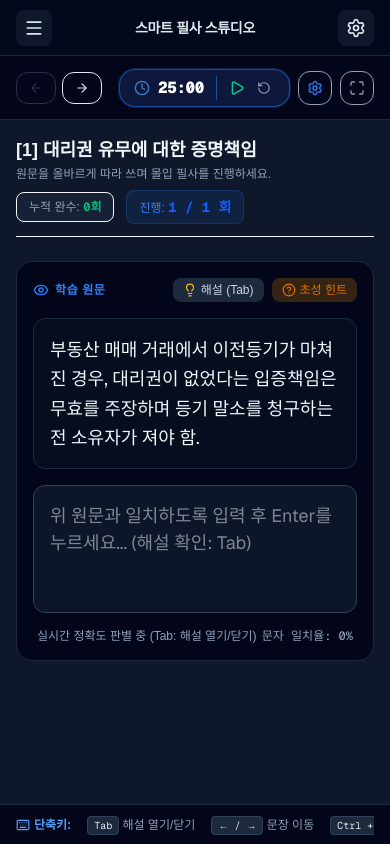
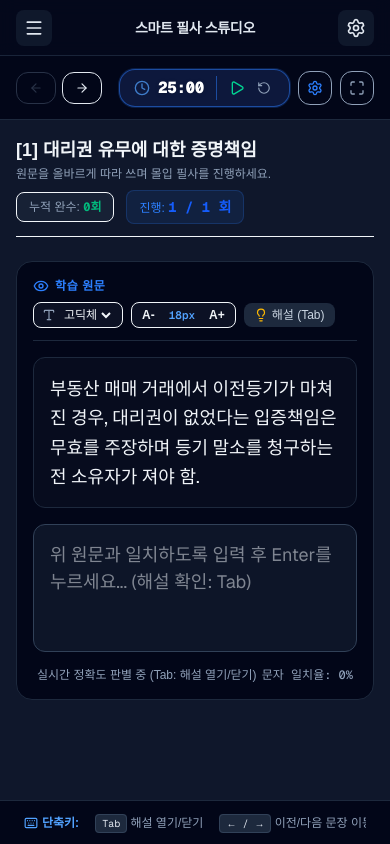
Before and after one commit to forzakr/my-transcription-app, a Next.js app: page / in a window 390 px wide. Built offline with nearby package versions, Linux system fonts and the light colour scheme.

Commit message:
Feat: 실시간 폰트/크기 툴바 탑재, 단축키 안내바 간섭 해결 및 초성힌트 제거

```diff
--- a/app/page.js
+++ b/app/page.js
@@ -4,27 +4,8 @@ import React, { useState, useEffect, useMemo, useCallback } from 'react';
 import { lawData } from '@/data/lawData';
 import {
   BookOpen, CheckCircle, Clock, Play, Pause, RotateCcw,
-  ChevronRight, ChevronDown, Settings, Menu, X, Sun, Moon, Eye, EyeOff, HelpCircle, AlertCircle, CornerDownLeft, PanelLeftClose, PanelLeft, Maximize, Minimize, Plus, Minus, Coffee, ArrowLeft, ArrowRight, Lightbulb, Keyboard, Trash2
+  ChevronRight, ChevronDown, Settings, Menu, X, Sun, Moon, Eye, AlertCircle, CornerDownLeft, PanelLeftClose, PanelLeft, Maximize, Minimize, Plus, Minus, Coffee, ArrowLeft, ArrowRight, Lightbulb, Keyboard, Trash2, Type
 } from 'lucide-react';
-
-// 한글 초성 추출 함수
-function getChosung(text) {
-  const CHOSUNG_LIST = [
-    'ㄱ', 'ㄲ', 'ㄴ', 'ㄷ', 'ㄸ', 'ㄹ', 'ㅁ',
-    'ㅂ', 'ㅃ', 'ㅅ', 'ㅆ', 'ㅇ', 'ㅈ', 'ㅉ',
-    'ㅊ', 'ㅋ', 'ㅌ', 'ㅍ', 'ㅎ'
-  ];
-  let result = '';
-  for (let i = 0; i < text.length; i++) {
-    const code = text.charCodeAt(i) - 44032;
-    if (code >= 0 && code <= 11172) {
-      result += CHOSUNG_LIST[Math.floor(code / 588)];
-    } else {
-      result += text[i];
-    }
-  }
-  return result;
-}
 
 // 한글, 영어, 숫자만 남기는 정규화 함수 (띄어쓰기/특수문자 제외)
 function sanitizeText(text) {
@@ -66,7 +47,7 @@ export default function TranscriptionApp() {
   const [isPass, setIsPass] = useState(false);
   const [showErrorAlert, setShowErrorAlert] = useState(false);
 
-  // ★ [신규] TAB 키로 언제든 여닫는 해설 패널 토글 상태
+  // TAB 키로 여닫는 해설 패널 토글 상태
   const [showExplanation, setShowExplanation] = useState(false);
 
   // UI 제어 상태
@@ -75,7 +56,7 @@ export default function TranscriptionApp() {
   const [isSettingsOpen, setIsSettingsOpen] = useState(false);
   const [isFullscreen, setIsFullscreen] = useState(false);
 
-  // 사용자 맞춤 설정 (기본값)
+  // ★ 페이지 내에서 직관적으로 수정하는 폰트 및 글자 크기
   const [theme, setTheme] = useState('dark');
   const [fontFamily, setFontFamily] = useState('font-sans');
   const [fontSizePx, setFontSizePx] = useState(18);
@@ -85,13 +66,12 @@ export default function TranscriptionApp() {
   // 학습 순서 (순차 vs 랜덤)
   const [isRandomMode, setIsRandomMode] = useState(false);
 
-  // 학습 모드 3가지: 'normal'(일반필사) | 'chosung'(초성필사) | 'blank'(빈칸암기)
+  // 학습 모드: 'normal'(일반필사) | 'blank'(빈칸암기)
   const [studyMode, setStudyMode] = useState('normal');
   const [modeTiming, setModeTiming] = useState('all');
   const [blankType, setBlankType] = useState('matchLength');
 
-  // 토글형 힌트 상태
-  const [showChosungHint, setShowChosungHint] = useState(false);
+  // 빈칸 모드용 정답 보기 토글
   const [showFullAnswer, setShowFullAnswer] = useState(false);
 
   // 뽀모도로 타이머 상태
@@ -112,9 +92,9 @@ export default function TranscriptionApp() {
     lawData.chapters.find(ch => ch.items.some(item => item.id === selectedItemId)), [selectedItemId]
   );
 
-  // 변형 모드 적용 타이밍 판별
+  // 변형 모드(빈칸) 적용 타이밍 판별
   const isSpecialModeActive = useMemo(() => {
-    if (studyMode === 'normal') return false;
+    if (studyMode !== 'blank') return false;
     if (modeTiming === 'all') return true;
     if (modeTiming === 'last') {
       return targetRepeatCount === 1 ? true : currentRepeatCount === targetRepeatCount - 1;
@@ -122,12 +102,10 @@ export default function TranscriptionApp() {
     return false;
   }, [studyMode, modeTiming, targetRepeatCount, currentRepeatCount]);
 
-  // 원문 출력 텍스트 연산
+  // 원문 출력 텍스트 연산 (빈칸 모드 지원)
   const displayedLawText = useMemo(() => {
     if (!currentItem) return '';
     if (showFullAnswer) return currentItem.law;
-
-    const effectiveChosung = showChosungHint || (isSpecialModeActive && studyMode === 'chosung');
 
     if (isSpecialModeActive) {
       const words = currentItem.law.split(' ');
@@ -148,41 +126,28 @@ export default function TranscriptionApp() {
         if (maskedIndices.has(idx)) {
           const targetLength = Math.min(word.length, 4);
           const restWord = word.slice(targetLength);
-          const maskPart = word.slice(0, targetLength);
-
-          if (effectiveChosung) {
-            return `[${getChosung(maskPart)}]` + restWord;
-          } else {
-            return (blankType === 'fixed' ? 'OO' : 'O'.repeat(targetLength)) + restWord;
-          }
+          return (blankType === 'fixed' ? 'OO' : 'O'.repeat(targetLength)) + restWord;
         }
         return word;
       }).join(' ');
     }
 
-    if (showChosungHint) {
-      return getChosung(currentItem.law);
-    }
+    return currentItem.law;
+  }, [currentItem, isSpecialModeActive, showFullAnswer, blankType]);
 
-    return currentItem.law;
-  }, [currentItem, isSpecialModeActive, studyMode, showChosungHint, showFullAnswer, blankType]);
-
-  // LocalStorage 데이터 복원 (이전 학습 상태 이어가기)
+  // LocalStorage 데이터 복원
   useEffect(() => {
     const savedProgress = localStorage.getItem('transcription_progress');
-    if (savedProgress) {
-      const parsed = JSON.parse(savedProgress);
-      setCompletedItems(parsed);
-
-      // 저장된 마지막 학습 위치 복원
-      const savedLastItem = localStorage.getItem('transcription_last_item');
-      if (savedLastItem && allItems.some(it => it.id === savedLastItem)) {
-        setSelectedItemId(savedLastItem);
-      }
-    }
+    if (savedProgress) setCompletedItems(JSON.parse(savedProgress));
 
     const savedCounts = localStorage.getItem('transcription_study_counts');
     if (savedCounts) setItemStudyCounts(JSON.parse(savedCounts));
+
+    const savedFontSize = localStorage.getItem('transcription_font_size');
+    if (savedFontSize) setFontSizePx(Number(savedFontSize));
+
+    const savedFontFamily = localStorage.getItem('transcription_font_family');
+    if (savedFontFamily) setFontFamily(savedFontFamily);
 
     const savedStudyTime = localStorage.getItem('pomo_study_time');
     if (savedStudyTime) {
@@ -193,14 +158,21 @@ export default function TranscriptionApp() {
 
     const savedRestTime = localStorage.getItem('pomo_rest_time');
     if (savedRestTime) setRestTimeSetting(Number(savedRestTime));
-  }, [allItems]);
+  }, []);
 
-  // 문장 이동 시 마지막 문장 ID 저장
-  useEffect(() => {
-    if (selectedItemId) {
-      localStorage.setItem('transcription_last_item', selectedItemId);
-    }
-  }, [selectedItemId]);
+  // 폰트 크기 및 스타일 변경 핸들러
+  const handleFontSizeChange = (delta) => {
+    setFontSizePx((prev) => {
+      const next = Math.max(12, Math.min(32, prev + delta));
+      localStorage.setItem('transcription_font_size', next);
+      return next;
+    });
+  };
+
+  const handleFontFamilyChange = (val) => {
+    setFontFamily(val);
+    localStorage.setItem('transcription_font_family', val);
+  };
 
   // 뽀모도로 타이머
   useEffect(() => {
@@ -234,9 +206,9 @@ export default function TranscriptionApp() {
     }
   };
 
-  // ★ [1번 요구사항] 학습 진행상황 초기화 (개별 문장 횟수는 보존하고, 미완료 목록 리셋)
+  // 학습 진행상황 초기화
   const handleResetProgress = () => {
-    if (window.confirm('오늘의 학습 진행도(완료 체크)를 초기화하시겠습니까?\n(※ 개별 문장의 누적 필사 횟수는 그대로 유지됩니다.)')) {
+    if (window.confirm('오늘의 학습 진행도(완료 체크)를 초기화하시겠습니까?\n(※ 개별 문장의 누적 필사 횟수는 유지됩니다.)')) {
       setCompletedItems({});
       localStorage.removeItem('transcription_progress');
       setCurrentRepeatCount(0);
@@ -244,25 +216,18 @@ export default function TranscriptionApp() {
       setAccuracy(0);
       setIsPass(false);
       setShowExplanation(false);
-
-      // 첫 번째 문장으로 초기화 이동
-      if (allItems.length > 0) {
-        setSelectedItemId(allItems[0].id);
-      }
+      if (allItems.length > 0) setSelectedItemId(allItems[0].id);
     }
   };
 
-  // ★ [1번 요구사항] 중복 없는 랜덤 추출 & 순차 다음 문장 로직
+  // 중복 없는 랜덤 추출 & 순차 다음 문장
   const getNextItemId = useCallback(() => {
     if (isRandomMode) {
-      // 아직 완료하지 않은 문장들만 필터링 (중복 방지 큐)
       const remainingItems = allItems.filter(item => !completedItems[item.id] && item.id !== selectedItemId);
-
       if (remainingItems.length > 0) {
         const randomIndex = Math.floor(Math.random() * remainingItems.length);
         return remainingItems[randomIndex].id;
       } else {
-        // 모든 문장을 다 완료한 경우, 현재 문장을 제외한 전체 중에서 랜덤
         const otherItems = allItems.filter(item => item.id !== selectedItemId);
         if (otherItems.length === 0) return selectedItemId;
         return otherItems[Math.floor(Math.random() * otherItems.length)].id;
@@ -286,7 +251,6 @@ export default function TranscriptionApp() {
     setAccuracy(0);
     setIsPass(false);
     setShowErrorAlert(false);
-    setShowChosungHint(false);
     setShowFullAnswer(false);
     setShowExplanation(false);
     setIsSidebarOpen(false);
@@ -319,7 +283,7 @@ export default function TranscriptionApp() {
     }
   };
 
-  // 다음 문장/반복 진행
+  // 다음 단계 진행
   const proceedNextStep = useCallback(() => {
     if (!currentItem) return;
 
@@ -335,7 +299,6 @@ export default function TranscriptionApp() {
       setUserInput('');
       setAccuracy(0);
       setIsPass(false);
-      setShowChosungHint(false);
       setShowFullAnswer(false);
       setShowExplanation(false);
     } else {
@@ -352,16 +315,14 @@ export default function TranscriptionApp() {
     }
   }, [currentItem, itemStudyCounts, currentRepeatCount, targetRepeatCount, completedItems, getNextItemId, handleSelectItem]);
 
-  // ★ [3번 요구사항] Tab 키로 해설 열기/닫기 & Enter 키로 다음 진행
+  // Tab 키로 해설 열기/닫기 & Enter 키로 다음 진행
   const handleKeyDown = (e) => {
-    // 1) Tab 키 누르면 언제든지 해설 패널 토글 (기본 포커스 이동 방지)
     if (e.key === 'Tab') {
       e.preventDefault();
       setShowExplanation(prev => !prev);
       return;
     }
 
-    // 2) 통과 상태에서 Enter 누르면 바로 다음으로 이동
     if (e.key === 'Enter' && !e.shiftKey) {
       e.preventDefault();
 
@@ -376,16 +337,9 @@ export default function TranscriptionApp() {
   // 글로벌 단축키
   useEffect(() => {
     const handleGlobalKeyDown = (e) => {
-      // Tab 키 전역 토글 (입력창 밖에서도 작동)
       if (e.key === 'Tab' && document.activeElement?.tagName !== 'TEXTAREA') {
         e.preventDefault();
         setShowExplanation(prev => !prev);
-        return;
-      }
-
-      if ((e.ctrlKey || e.altKey) && e.code === 'Space') {
-        e.preventDefault();
-        setShowChosungHint(prev => !prev);
         return;
       }
 
@@ -432,9 +386,9 @@ export default function TranscriptionApp() {
         </button>
       </div>
 
-      {/* 1. 사이드바 (목차 & 진도 초기화) */}
+      {/* 1. 사이드바 */}
       {isSidebarVisible && (
-        <aside className={`fixed md:static top-14 md:top-0 bottom-0 left-0 z-30 w-80 md:w-96 border-r flex flex-col transition-all duration-300 ${bgSidebar} ${
+        <aside className={`fixed md:static top-14 md:top-0 bottom-0 left-0 z-30 w-80 md:w-96 border-r flex flex-col transition-all duration-300 shrink-0 ${bgSidebar} ${
           isSidebarOpen ? 'translate-x-0' : '-translate-x-full md:translate-x-0'
         }`}>
           <div className="p-4 border-b border-inherit hidden md:flex items-center justify-between">
@@ -523,9 +477,10 @@ export default function TranscriptionApp() {
 
       {isSidebarOpen && <div onClick={() => setIsSidebarOpen(false)} className="fixed inset-0 bg-black/50 z-20 md:hidden" />}
 
-      {/* 2. 메인 영역 */}
+      {/* 2. 메인 화면 영역 */}
       <div className="flex-1 flex flex-col h-full pt-14 md:pt-0 overflow-hidden">
 
+        {/* 상단 네비게이션 헤더 */}
         <header className={`h-16 border-b border-inherit px-4 md:px-6 flex items-center justify-between shrink-0 ${bgSidebar}`}>
           <div className="flex items-center gap-3">
             {!isSidebarVisible && (
@@ -562,9 +517,7 @@ export default function TranscriptionApp() {
             </div>
           </div>
 
-          {/* ★ [2번 요구사항] 가독성이 대폭 향상된 대형 뽀모도로 시계 & 설정 버튼 */}
           <div className="flex items-center gap-2 md:gap-3">
-
             {/* 고시인성 뽀모도로 타이머 */}
             <div className={`flex items-center gap-2 px-3.5 py-1.5 rounded-2xl border transition-all ${
               timerMode === 'study'
@@ -623,14 +576,15 @@ export default function TranscriptionApp() {
           </div>
         </header>
 
-        <main className="flex-1 overflow-y-auto p-4 md:p-8 max-w-4xl mx-auto w-full space-y-6 pb-20">
+        {/* 중앙 본문 영역 */}
+        <main className="flex-1 overflow-y-auto p-4 md:p-8 max-w-4xl mx-auto w-full space-y-6">
 
           <div className="flex flex-col sm:flex-row sm:items-center justify-between gap-2 border-b border-inherit pb-3">
             <div>
               <h2 className="text-lg md:text-xl font-bold">{currentItem?.title}</h2>
               <p className={`text-xs mt-0.5 ${textMuted}`}>
                 {isSpecialModeActive
-                  ? studyMode === 'blank' ? '★ 빈칸 암기 모드: 주요 단어를 떠올리며 원문을 완성하세요.' : '★ 초성 힌트 모드: 초성 힌트를 보며 원문을 입력하세요.'
+                  ? '★ 빈칸 암기 모드: 주요 빈칸 단어를 떠올리며 원문을 완성하세요.'
                   : '원문을 올바르게 따라 쓰며 몰입 필사를 진행하세요.'}
               </p>
             </div>
@@ -650,18 +604,55 @@ export default function TranscriptionApp() {
             </div>
           </div>
 
-          {/* 학습 원문 카드 */}
+          {/* 학습 원문 및 입력창 카드 */}
           <div className={`p-4 md:p-6 rounded-2xl border ${bgCard} space-y-4`}>
-            <div className="flex items-center justify-between">
+
+            {/* ★ [1번 요구사항] 원문 상단 인라인 서식 툴바 (폰트 선택 & 글자크기 실시간 조절) */}
+            <div className="flex flex-wrap items-center justify-between gap-2 border-b border-inherit pb-3">
               <span className="text-xs font-bold text-blue-500 uppercase tracking-wider flex items-center gap-1.5">
                 {isSpecialModeActive ? <EyeOff className="w-4 h-4 text-amber-500" /> : <Eye className="w-4 h-4" />}
-                {isSpecialModeActive ? (studyMode === 'blank' ? '학습 원문 (빈칸 모드)' : '학습 원문 (초성 모드)') : '학습 원문'}
+                {isSpecialModeActive ? '학습 원문 (빈칸 모드)' : '학습 원문'}
               </span>
 
-              {/* 힌트 및 정답 보기, 해설 토글 버튼 */}
+              {/* 실시간 폰트 및 크기 조절 컨트롤 */}
               <div className="flex items-center gap-2">
 
-                {/* ★ [3번 요구사항] Tab 키 연동 해설 토글 버튼 */}
+                {/* 폰트 종류 선택 드롭다운 */}
+                <div className="flex items-center gap-1 bg-slate-500/10 px-2 py-1 rounded-lg border border-inherit text-xs">
+                  <Type className="w-3.5 h-3.5 text-slate-400" />
+                  <select
+                    value={fontFamily}
+                    onChange={(e) => handleFontFamilyChange(e.target.value)}
+                    className="bg-transparent text-xs font-medium focus:outline-none cursor-pointer"
+                  >
+                    <option value="font-sans" className="bg-slate-900 text-slate-100">고딕체</option>
+                    <option value="font-serif" className="bg-slate-900 text-slate-100">바탕체</option>
+                    <option value="font-mono" className="bg-slate-900 text-slate-100">고정폭</option>
+                  </select>
+                </div>
+
+                {/* 글자 크기 + / - 조절 */}
+                <div className="flex items-center bg-slate-500/10 rounded-lg border border-inherit p-0.5">
+                  <button
+                    onClick={() => handleFontSizeChange(-1)}
+                    className="px-2 py-0.5 rounded hover:bg-slate-500/20 text-xs font-bold transition"
+                    title="글자 작게"
+                  >
+                    A-
+                  </button>
+                  <span className="px-1.5 text-[11px] font-mono font-semibold text-blue-400">
+                    {fontSizePx}px
+                  </span>
+                  <button
+                    onClick={() => handleFontSizeChange(1)}
+                    className="px-2 py-0.5 rounded hover:bg-slate-500/20 text-xs font-bold transition"
+                    title="글자 크게"
+                  >
+                    A+
+                  </button>
+                </div>
+
+                {/* 해설 토글 버튼 */}
                 <button
                   onClick={() => setShowExplanation(prev => !prev)}
                   className={`flex items-center gap-1 text-xs px-2.5 py-1 rounded-lg transition font-medium select-none ${
@@ -675,28 +666,10 @@ export default function TranscriptionApp() {
                   <span>해설 (Tab)</span>
                 </button>
 
-                <button
-                  onClick={() => {
-                    setShowChosungHint(prev => !prev);
-                    setShowFullAnswer(false);
-                  }}
-                  className={`flex items-center gap-1 text-xs px-2.5 py-1 rounded-lg transition font-medium select-none ${
-                    showChosungHint
-                      ? 'bg-amber-500 text-slate-950 font-bold'
-                      : 'bg-amber-500/20 text-amber-600 dark:text-amber-400 hover:bg-amber-500/30'
-                  }`}
-                  title="단축키: Ctrl + Space"
-                >
-                  <HelpCircle className="w-3.5 h-3.5" />
-                  {showChosungHint ? '초성 숨기기' : '초성 힌트'}
-                </button>
-
+                {/* 빈칸 모드일 때 정답 보기 버튼 */}
                 {isSpecialModeActive && (
                   <button
-                    onClick={() => {
-                      setShowFullAnswer(prev => !prev);
-                      setShowChosungHint(false);
-                    }}
+                    onClick={() => setShowFullAnswer(prev => !prev)}
                     className={`flex items-center gap-1 text-xs px-2.5 py-1 rounded-lg transition font-medium select-none ${
                       showFullAnswer
                         ? 'bg-emerald-500 text-slate-950 font-bold'
@@ -710,23 +683,21 @@ export default function TranscriptionApp() {
               </div>
             </div>
 
-            {/* 원문 출력 */}
+            {/* 원문 출력 (실시간 폰트/크기 적용) */}
             <div
               className={`p-4 rounded-xl border border-inherit leading-relaxed select-none ${
                 showFullAnswer
                   ? 'bg-emerald-500/10 border-emerald-500/40 text-emerald-600 dark:text-emerald-400 font-bold'
                   : isSpecialModeActive
                     ? 'bg-amber-500/10 border-amber-500/30 font-bold text-amber-600 dark:text-amber-400'
-                    : showChosungHint
-                      ? 'bg-amber-500/10 border-amber-500/30 font-bold text-amber-400'
-                      : 'bg-slate-500/5'
+                    : 'bg-slate-500/5'
               } ${fontFamily}`}
               style={{ fontSize: `${fontSizePx}px` }}
             >
               {displayedLawText}
             </div>
 
-            {/* ★ [3번 요구사항] 언제든 Tab 키로 즉시 펼쳐지는 인라인 해설 패널 */}
+            {/* Tab 키로 토글되는 인라인 해설 패널 */}
             {showExplanation && (
               <div className="p-4 rounded-xl border border-amber-500/40 bg-amber-500/10 space-y-2 animate-fadeIn transition-all">
                 <div className="flex items-center justify-between text-amber-500 text-xs font-bold uppercase tracking-wider">
@@ -787,16 +758,16 @@ export default function TranscriptionApp() {
 
         </main>
 
-        {/* 하단 단축키 안내 바 */}
-        <footer className={`fixed bottom-0 left-0 right-0 h-10 border-t border-inherit px-4 flex items-center justify-between z-20 text-xs ${bgSidebar}`}>
+        {/* ★ [2번 요구사항] 사이드바와 겹치지 않는 메인 영역 내부 단축키 푸터 바 */}
+        <footer className={`h-11 border-t border-inherit px-6 flex items-center justify-between shrink-0 text-xs ${bgSidebar}`}>
           <div className="flex items-center gap-4 text-slate-400 overflow-x-auto py-1">
             <span className="flex items-center gap-1 font-semibold text-blue-400 shrink-0">
               <Keyboard className="w-3.5 h-3.5" /> 단축키:
             </span>
             <span className="shrink-0"><kbd className="px-1.5 py-0.5 rounded bg-slate-800 border border-slate-700 text-[10px] text-slate-200">Tab</kbd> 해설 열기/닫기</span>
-            <span className="shrink-0"><kbd className="px-1.5 py-0.5 rounded bg-slate-800 border border-slate-700 text-[10px] text-slate-200">← / →</kbd> 문장 이동</span>
-            <span className="shrink-0"><kbd className="px-1.5 py-0.5 rounded bg-slate-800 border border-slate-700 text-[10px] text-slate-200">Ctrl + Space</kbd> 초성 힌트</span>
-            <span className="shrink-0"><kbd className="px-1.5 py-0.5 rounded bg-slate-800 border border-slate-700 text-[10px] text-slate-200">Enter</kbd> 다음 문장 진행</span>
+            <span className="shrink-0"><kbd className="px-1.5 py-0.5 rounded bg-slate-800 border border-slate-700 text-[10px] text-slate-200">← / →</kbd> 이전/다음 문장 이동</span>
+            <span className="shrink-0"><kbd className="px-1.5 py-0.5 rounded bg-slate-800 border border-slate-700 text-[10px] text-slate-200">Shift + Enter</kbd> 줄바꿈</span>
+            <span className="shrink-0"><kbd className="px-1.5 py-0.5 rounded bg-slate-800 border border-slate-700 text-[10px] text-slate-200">Enter</kbd> 완료 시 다음 문장</span>
           </div>
         </footer>
 
@@ -834,14 +805,13 @@ export default function TranscriptionApp() {
                 </button>
               </div>
 
-              {/* 학습 모드 선택 */}
+              {/* 기본 학습 모드 선택 (일반 필사 vs 빈칸 암기) */}
               <div className="space-y-2">
                 <label className="font-semibold block text-blue-400">기본 학습 모드</label>
-                <div className="grid grid-cols-3 gap-2">
+                <div className="grid grid-cols-2 gap-2">
                   {[
                     { label: '일반 필사', val: 'normal' },
-                    { label: '초성 힌트', val: 'chosung' },
-                    { label: '빈칸 암기', val: 'blank' }
+                    { label: '빈칸 암기 모드', val: 'blank' }
                   ].map((mode) => (
                     <button
                       key={mode.val}
@@ -856,9 +826,9 @@ export default function TranscriptionApp() {
                 </div>
               </div>
 
-              {studyMode !== 'normal' && (
+              {studyMode === 'blank' && (
                 <div className="space-y-2 bg-slate-500/5 p-3 rounded-xl border border-inherit">
-                  <label className="font-semibold block">암기 모드 적용 시점</label>
+                  <label className="font-semibold block">빈칸 모드 적용 시점</label>
                   <div className="grid grid-cols-2 gap-2 pt-1">
                     <button
                       onClick={() => setModeTiming('all')}
@@ -970,58 +940,6 @@ export default function TranscriptionApp() {
                 </div>
               </div>
 
-              {/* 폰트 스타일 & 글자 크기 실시간 미리보기 */}
-              <div className="space-y-3 bg-slate-500/5 p-3.5 rounded-xl border border-inherit">
-                <label className="font-semibold block text-emerald-400">글자 크기 & 폰트 스타일 (실시간 미리보기)</label>
-
-                <div
-                  className={`p-3.5 rounded-lg border border-emerald-500/30 bg-slate-950 text-slate-200 leading-relaxed overflow-hidden transition-all ${fontFamily}`}
-                  style={{ fontSize: `${fontSizePx}px` }}
-                >
-                  한글 ABC 123 :: 가나다라 필사 학습 미리보기
-                </div>
-
-                <div className="flex items-center justify-between pt-1">
-                  <span className="text-xs text-slate-400">글자 크기 조절:</span>
-                  <div className="flex items-center gap-3">
-                    <button
-                      onClick={() => setFontSizePx(prev => Math.max(12, prev - 1))}
-                      className="p-1.5 rounded-lg bg-slate-800 hover:bg-slate-700 text-slate-200"
-                    >
-                      <Minus className="w-4 h-4" />
-                    </button>
-                    <span className="font-bold font-mono text-sm w-12 text-center">{fontSizePx} px</span>
-                    <button
-                      onClick={() => setFontSizePx(prev => Math.min(32, prev + 1))}
-                      className="p-1.5 rounded-lg bg-slate-800 hover:bg-slate-700 text-slate-200"
-                    >
-                      <Plus className="w-4 h-4" />
-                    </button>
-                  </div>
-                </div>
-
-                <div className="space-y-1 pt-1">
-                  <span className="text-xs text-slate-400">폰트 종류:</span>
-                  <div className="grid grid-cols-2 gap-2">
-                    {[
-                      { label: '고딕체 (Sans)', val: 'font-sans' },
-                      { label: '바탕체 (Serif)', val: 'font-serif' },
-                      { label: '고정폭 (Mono)', val: 'font-mono' }
-                    ].map((item) => (
-                      <button
-                        key={item.val}
-                        onClick={() => setFontFamily(item.val)}
-                        className={`p-2 rounded-lg border text-xs text-center transition ${
-                          fontFamily === item.val ? 'border-emerald-500 bg-emerald-500/10 font-bold text-emerald-400' : 'border-inherit'
-                        }`}
-                      >
-                        {item.label}
-                      </button>
-                    ))}
-                  </div>
-                </div>
-              </div>
-
               {/* 색상 테마 */}
               <div className="space-y-2">
                 <label className="font-semibold block">색상 테마</label>
```
